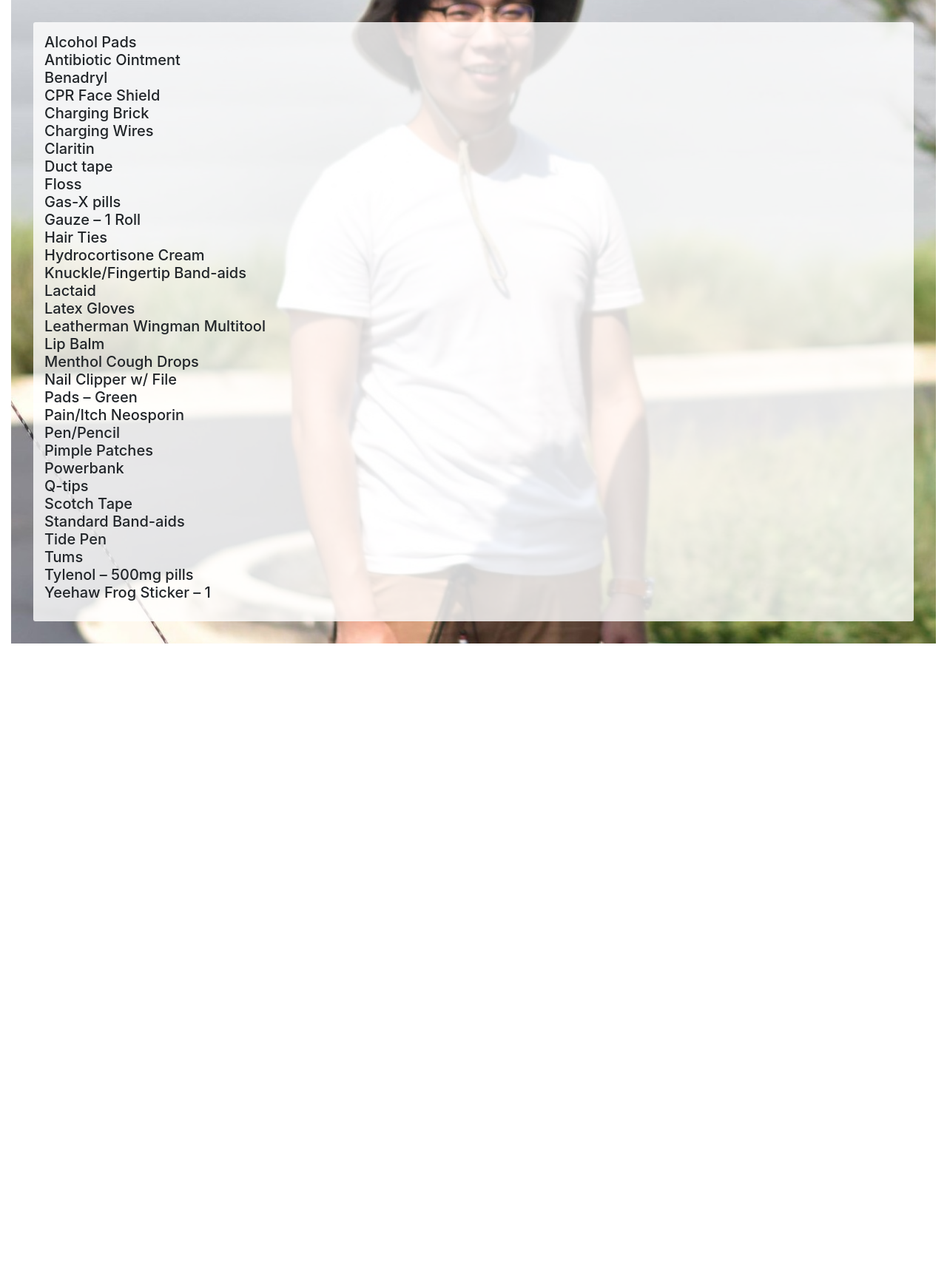
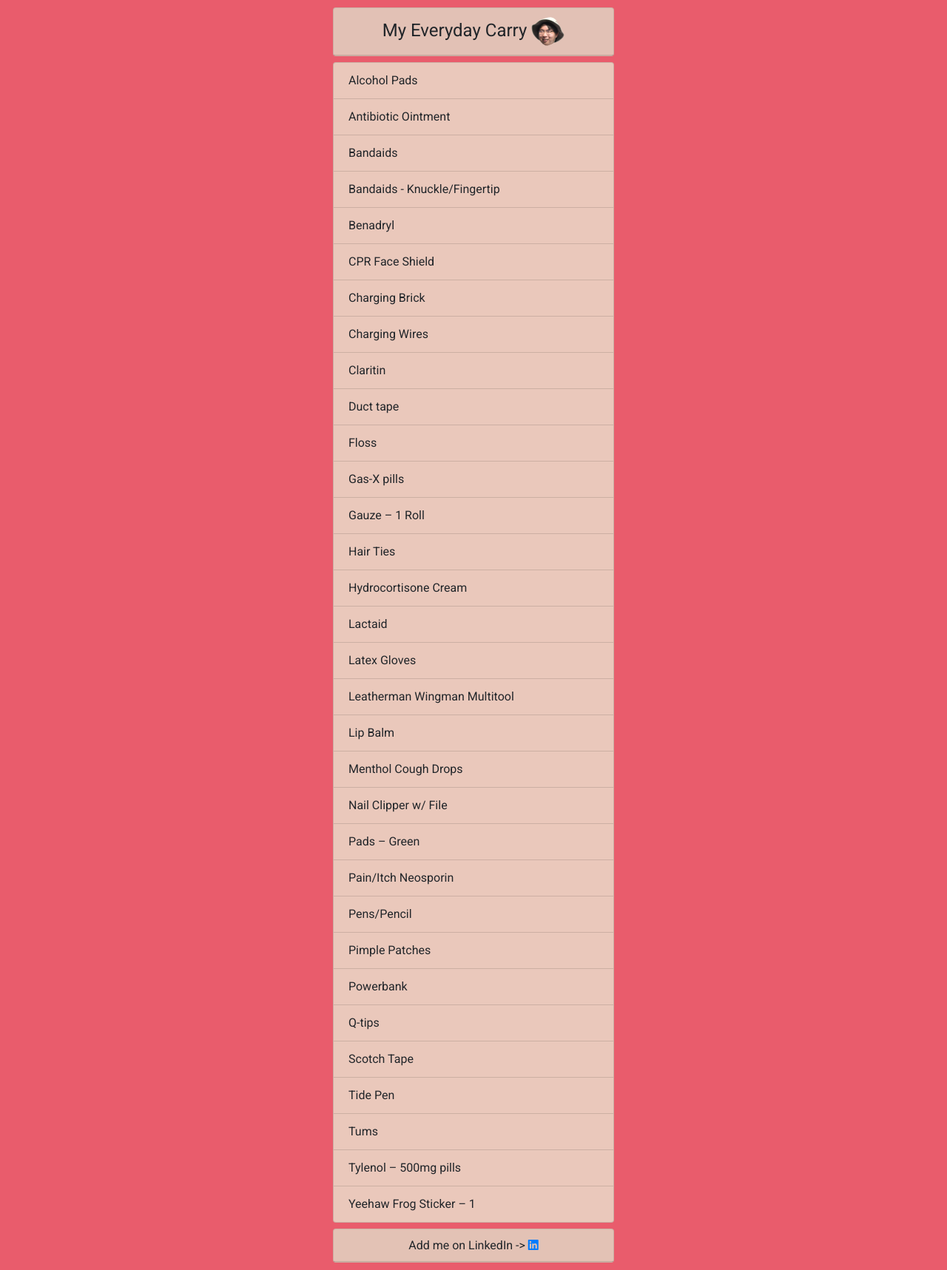
Before and after one commit to EmeraldPine/SRC-Website, a plain HTML site: page index.html in a window 1280 px wide. Shown: the whole page at 74% size. Before the commit the page ends 870 px from the top, so only its background shows below. Drawn offline with nearby package versions, Linux system fonts and the light colour scheme.

Commit message:
Let me cook

```diff
--- a/css/styles.css
+++ b/css/styles.css
@@ -6,20 +6,74 @@
 
 body {
   margin: 0;
-}
-
-.image {
-  background-image: url('/images/coolestHat.jpg');
+  background-color: #e95c6c;
+  font-family: 'Roboto', sans-serif;
   background-size: cover;
   background-repeat: no-repeat;
   background-position: center;
   background-attachment: fixed;
-  padding: 30px;
+  padding: 10px;
 }
 
-.content {
-  background: white;
-  padding: 15px;
-  border-radius: 3px;
-  background-color: rgb(255, 255, 255, 0.8);
+.img {
+  height: 1em;
+
 }
+
+#slidecaption {
+     -webkit-animation-name: spinner;
+    -webkit-animation-timing-function: linear;
+    -webkit-animation-iteration-count: infinite;
+    -webkit-animation-duration: 2s;
+    animation-name: spinner;
+    animation-timing-function: linear;
+    animation-iteration-count: infinite;
+    animation-duration: 2s;
+    -webkit-transform-style: preserve-3d;
+    -moz-transform-style: preserve-3d;
+    -ms-transform-style: preserve-3d;
+    transform-style: preserve-3d;
+}
+
+/* WebKit and Opera browsers */
+@-webkit-keyframes spinner {
+    from
+    {
+        -webkit-transform: rotateY(0deg);
+    }
+    to {
+        -webkit-transform: rotateY(-360deg);
+    }
+}
+
+/* all other browsers */
+@keyframes spinner {
+    from {
+        -moz-transform: rotateY(0deg);
+        -ms-transform: rotateY(0deg);
+        transform: rotateY(0deg);
+    }
+    to
+    {
+        -moz-transform: rotateY(-360deg);
+        -ms-transform: rotateY(-360deg);
+        transform: rotateY(-360deg);
+
+    }
+}
+
+.list-group-item{
+  background-color: rgb(234, 228, 208, 0.8);
+}
+
+.card{
+  background-color: rgb(234, 228, 208, 0.8);
+}
+
+@media (min-width: 768px) {
+   /* tablets and desktop */
+   .image {
+
+   }
+
+}
--- a/index.html
+++ b/index.html
@@ -15,6 +15,9 @@
     <title> Ryan Chang </title>
     <link rel="stylesheet" href="css/styles.css">
     <link rel="icon" href="images/favicon2.ico">
+    <link rel="apple-touch-icon" sizes="180x180" href="/apple-touch-icon.png">
+    <link rel="icon" type="image/png" sizes="32x32" href="images/favicon-32x32.png">
+    <link rel="icon" type="image/png" sizes="16x16" href="images/favicon-16x16.png">
 
 
 </head>
@@ -24,45 +27,50 @@
 -->
 
 <body>
+
 <div class="container-fluid">
-    <div class="image">
-        <div class="content">
-            <h5 class="card-title">
+    <div class="image col-12 col-lg-4 mx-auto">
+        <div class = "card text-center">
+            <h4 class="card-header ">My Everyday Carry <img src="/images/bestHat.png" id="slidecaption"></h4>
+        </div>
 
-                Alcohol Pads<br/>
-                Antibiotic Ointment<br/>
-                Benadryl<br/>
-                CPR Face Shield<br/>
-                Charging Brick<br/>
-                Charging Wires<br/>
-                Claritin<br/>
-                Duct tape<br/>
-                Floss<br/>
-                Gas-X pills<br/>
-                Gauze – 1 Roll<br/>
-                Hair Ties<br/>
-                Hydrocortisone Cream<br/>
-                Knuckle/Fingertip Band-aids<br/>
-                Lactaid<br/>
-                Latex Gloves<br/>
-                Leatherman Wingman Multitool<br/>
-                Lip Balm<br/>
-                Menthol Cough Drops<br/>
-                Nail Clipper w/ File<br/>
-                Pads – Green<br/>
-                Pain/Itch Neosporin<br/>
-                Pen/Pencil<br/>
-                Pimple Patches<br/>
-                Powerbank<br/>
-                Q-tips<br/>
-                Scotch Tape<br/>
-                Standard Band-aids<br/>
-                Tide Pen<br/>
-                Tums<br/>
-                Tylenol – 500mg pills<br/>
-                Yeehaw Frog Sticker – 1<br/>
-            </h5>
+        <ul class="list-group py-2">
+            <li class="list-group-item">Alcohol Pads</li>
+            <li class="list-group-item">Antibiotic Ointment</li>
+            <li class="list-group-item">Bandaids</li>
+            <li class="list-group-item">Bandaids - Knuckle/Fingertip</li>
+            <li class="list-group-item">Benadryl</li>
+            <li class="list-group-item">CPR Face Shield</li>
+            <li class="list-group-item">Charging Brick</li>
+            <li class="list-group-item">Charging Wires</li>
+            <li class="list-group-item">Claritin</li>
+            <li class="list-group-item">Duct tape</li>
+            <li class="list-group-item">Floss</li>
+            <li class="list-group-item">Gas-X pills</li>
+            <li class="list-group-item">Gauze – 1 Roll</li>
+            <li class="list-group-item">Hair Ties</li>
+            <li class="list-group-item">Hydrocortisone Cream</li>
+            <li class="list-group-item">Lactaid</li>
+            <li class="list-group-item">Latex Gloves</li>
+            <li class="list-group-item">Leatherman Wingman Multitool</li>
+            <li class="list-group-item">Lip Balm</li>
+            <li class="list-group-item">Menthol Cough Drops</li>
+            <li class="list-group-item">Nail Clipper w/ File</li>
+            <li class="list-group-item">Pads – Green</li>
+            <li class="list-group-item">Pain/Itch Neosporin</li>
+            <li class="list-group-item">Pens/Pencil</li>
+            <li class="list-group-item">Pimple Patches</li>
+            <li class="list-group-item">Powerbank</li>
+            <li class="list-group-item">Q-tips</li>
+            <li class="list-group-item">Scotch Tape</li>
+            <li class="list-group-item">Tide Pen</li>
+            <li class="list-group-item">Tums</li>
+            <li class="list-group-item">Tylenol – 500mg pills</li>
+            <li class="list-group-item">Yeehaw Frog Sticker – 1</li>
+        </ul>
 
+        <div class = "card text-center">
+            <h6 class="card-header">Add me on LinkedIn -> <a href = "https://www.linkedin.com/in/ryan-m-chang/"><i class="fab fa-linkedin"></i></a></h6>
         </div>
     </div>
 </div>
```
Also changed, not shown: images/android-chrome-192x192.png (added), images/android-chrome-512x512.png (added), images/apple-touch-icon.png (added), images/bestHat.png (added), images/favicon-16x16.png (added), images/favicon-32x32.png (added), images/favicon.ico (added).
